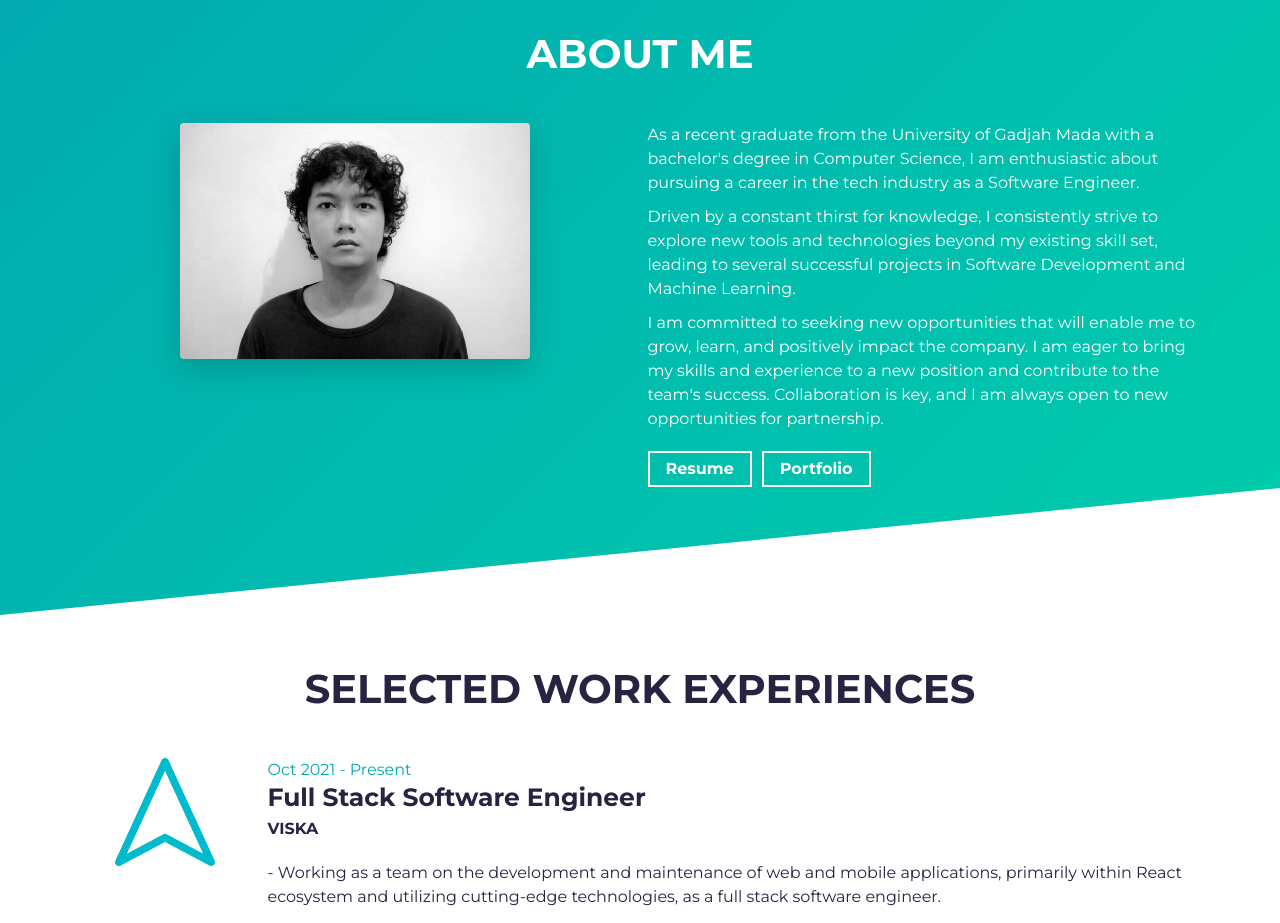
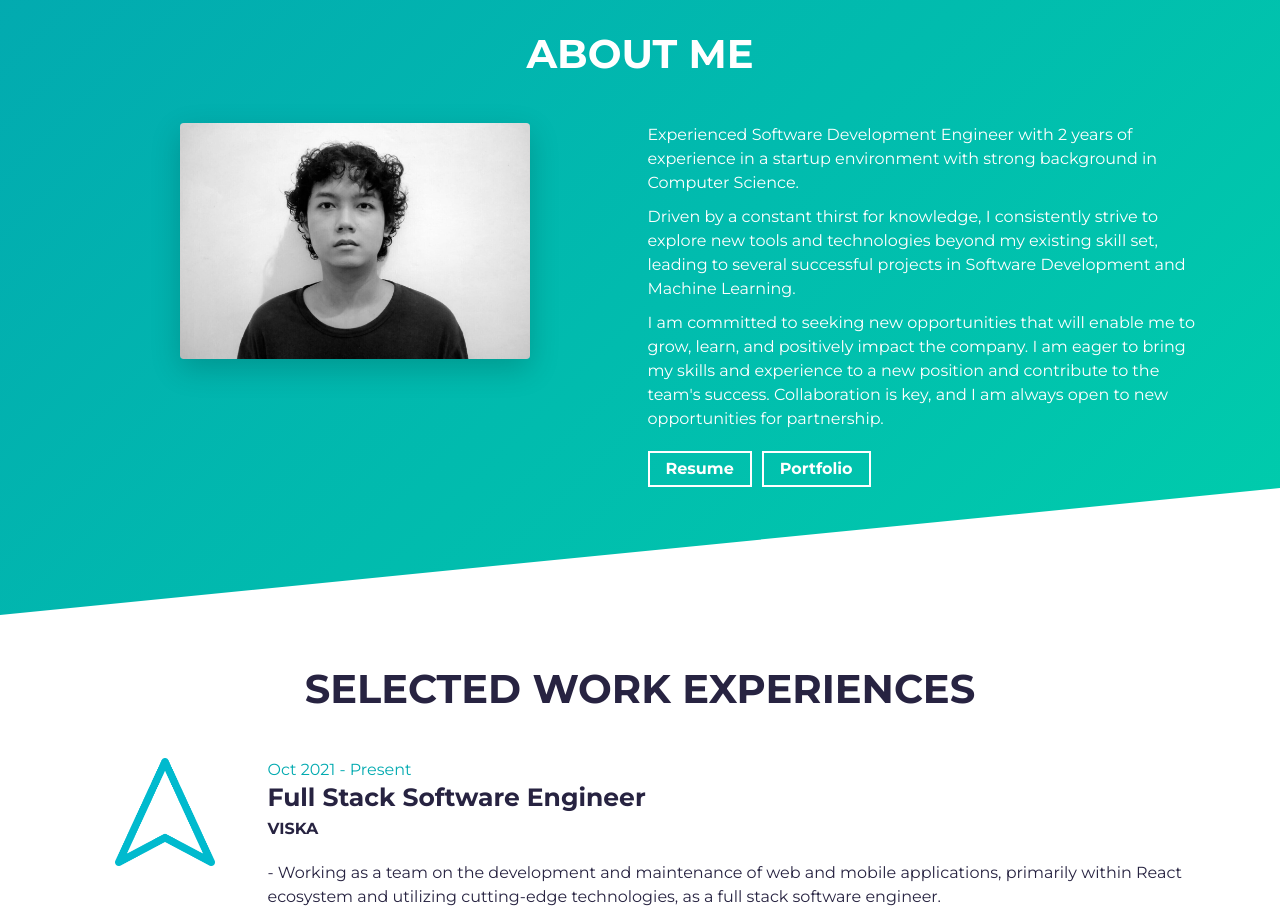
Before and after one commit to raphaeldiscky/my-portfolio-v1, a Gatsby site: page / in a window 1280 px wide. Shown: the part 820-1743 px from the top of the page. Built offline with nearby package versions, Linux system fonts and the light colour scheme; Gatsby itself is replaced by a stand-in of ours.

Commit message:
Update about data

```diff
--- a/src/mock/data.js
+++ b/src/mock/data.js
@@ -19,7 +19,7 @@ export const heroData = {
 export const aboutData = {
   img: "discky-photo.jpg",
   paragraphOne:
-    "As a recent graduate from the University of Gadjah Mada with a bachelor's degree in Computer Science, I am enthusiastic about pursuing a career in the tech industry as a Software Engineer.",
+    "Experienced Software Development Engineer with 2 years of experience in a startup environment with strong background in Computer Science.",
   paragraphTwo:
     "Driven by a constant thirst for knowledge, I consistently strive to explore new tools and technologies beyond my existing skill set, leading to several successful projects in Software Development and Machine Learning.",
   paragraphThree:
```
